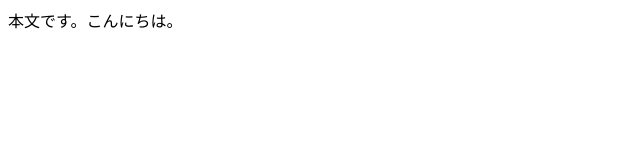
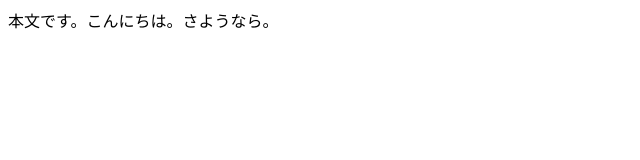
Before and after one commit to shiho-k/MythirdSTS, a plain HTML site: page index.html in a window 1280 px wide. Shown: the full height of the page, 0-640 px from the left. Drawn offline with Linux system fonts and the light colour scheme.

Commit message:
Update index.html

```diff
--- a/index.html
+++ b/index.html
@@ -5,6 +5,6 @@
 <title>タイトル</title>
 </head>
 <body>
-本文です。こんにちは。
+本文です。こんにちは。さようなら。
 </body>
 </html>
```
